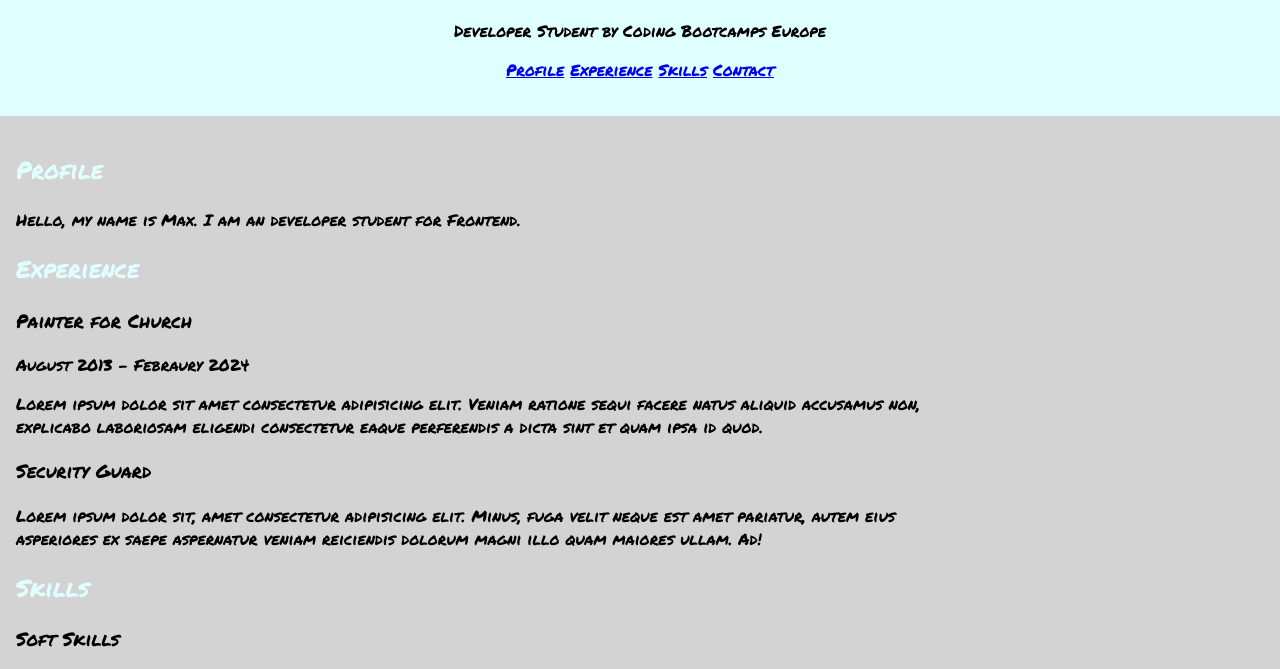
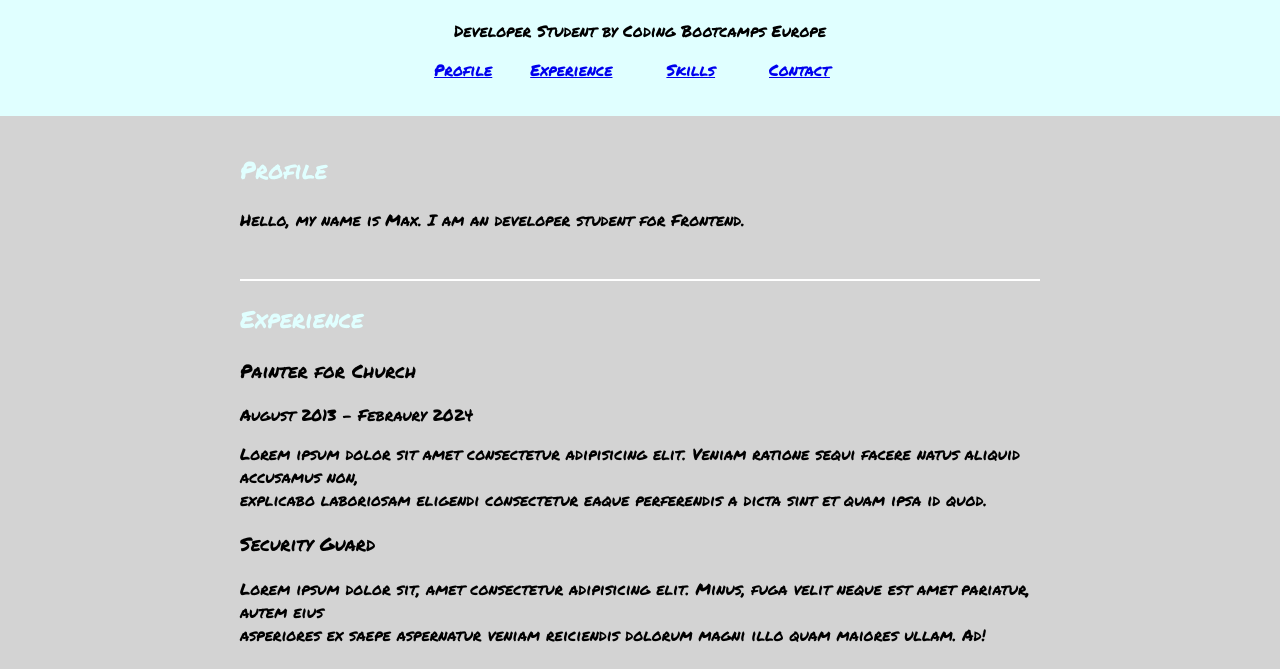
Before and after one commit to maxnoelp/CV, a plain HTML site: page index.html in a window 1280 px wide. Shown: the part 106-775 px from the top of the page. Drawn offline with Linux system fonts and the light colour scheme.

Commit message:
Coding Task: Styling with Combinators

```diff
--- a/index.html
+++ b/index.html
@@ -19,22 +19,22 @@
         <h1>Max Nölp</h1>
         <p>Developer Student by Coding Bootcamps Europe</p>
         <Nav>
-            <a href="#Profile">Profile</a>
-            <a href="#Experience">Experience</a>
-            <a href="#Skills">Skills</a>
-            <a href="#contact">Contact</a>
+            <a class="nav-link" href="#Profile">Profile</a>
+            <a class="nav-link" href="#Experience">Experience</a>
+            <a class="nav-link" href="#Skills">Skills</a>
+            <a class="nav-link" href="#contact">Contact</a>
         </Nav>
     </header>
 
 
-    <main>
+    <main class="main">
         <article>
-            <h2>Profile</h2>
+            <h2 id="profile">Profile</h2>
             <p>Hello, my name is Max. I am an <em>developer</em> student for Frontend.</p>
         </article>
 
         <article>
-            <h2>Experience</h2>
+            <h2 id="experience">Experience</h2>
             <section>
 
                 <h3>Painter for Church</h3>
@@ -58,7 +58,7 @@
         </article>
 
         <article>
-            <h2>Skills</h2>
+            <h2 id="skills">Skills</h2>
             <section>
                 <h3><strong>Soft Skills</strong></h3>
                 <ul>
@@ -81,7 +81,7 @@
         </article>
 
         <article>
-            <h2>Contact</h2>
+            <h2 id="contact">Contact</h2>
             <ol type="1">
                 <li>Instagam:
                     <a href="https://www.instagram.com/prinz_tengen/">@Max</a>
--- a/style.css
+++ b/style.css
@@ -13,11 +13,6 @@ body {
   margin: 0;
 }
 
-header,
-main {
-  padding: 16px;
-}
-
 header {
   text-align: center;
   background-color: lightcyan;
@@ -31,3 +26,37 @@ body {
 h2 {
   color: lightcyan;
 }
+
+.nav-link {
+  padding: 4px 8px;
+}
+
+.nav-link:hover {
+  background-color: rgb(181, 252, 252);
+}
+
+.nav-link:active {
+  background-color: aqua;
+}
+
+.nav-link + .nav-link {
+  margin: 16px;
+}
+
+.main {
+  max-width: 800px;
+  margin: 0 auto;
+  padding: 16px;
+}
+
+.main > * + * {
+  margin-top: 48px;
+}
+
+.main > * {
+  border-top: 2px solid white;
+}
+
+.main :first-child {
+  border: none;
+}
```
